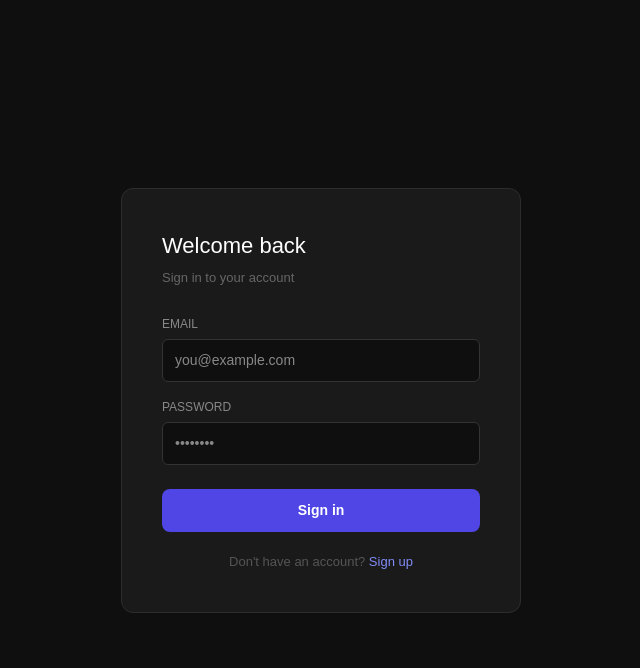
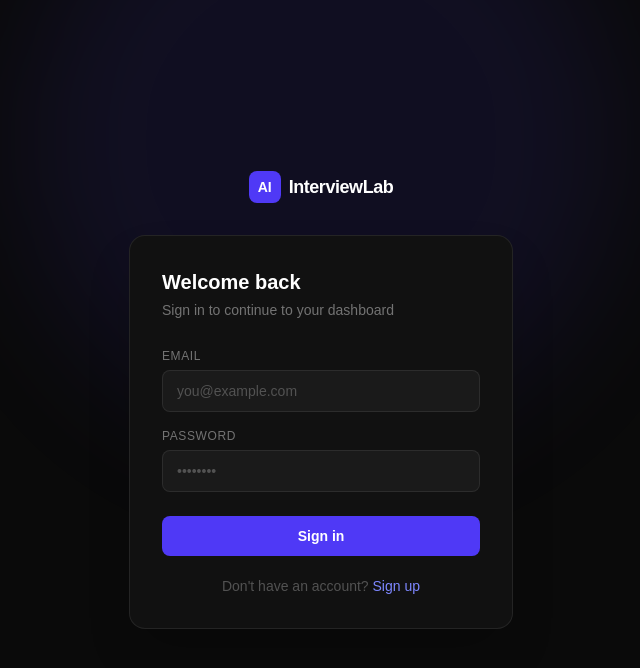
Before and after one commit to Harshitt23/Ai-interview-Collaboration-platform, a Next.js app in the folder client/: page /login in a window 1280 px wide. Shown: the top 668 px of the page, without its empty margins (319-959 px from the left). Built offline with nearby package versions, Linux system fonts and the light colour scheme; no server answers.

Commit message:
ui: redesign login and signup with Tailwind, indigo glow, proper dark theme

```diff
--- a/client/app/login/page.tsx
+++ b/client/app/login/page.tsx
@@ -27,8 +27,8 @@ export default function LoginPage() {
       router.push("/dashboard");
     } catch (err: unknown) {
       const msg =
-        (err as { response?: { data?: { message?: string } } })?.response?.data?.message ||
-        "Invalid email or password.";
+        (err as { response?: { data?: { message?: string } } })?.response?.data
+          ?.message || "Invalid email or password.";
       setError(msg);
     } finally {
       setIsLoading(false);
@@ -36,34 +36,34 @@ export default function LoginPage() {
   };
 
   return (
-    <div
-      style={{
-        minHeight: "100vh",
-        background: "#0f0f0f",
-        display: "flex",
-        alignItems: "center",
-        justifyContent: "center",
-      }}
-    >
-      <div
-        style={{
-          background: "#1a1a1a",
-          border: "1px solid #2d2d2d",
-          borderRadius: "12px",
-          padding: "40px",
-          width: "100%",
-          maxWidth: "400px",
-          color: "#fff",
-        }}
-      >
-        <h1 style={{ margin: "0 0 6px", fontSize: "22px" }}>Welcome back</h1>
-        <p style={{ margin: "0 0 28px", fontSize: "13px", color: "#666" }}>
-          Sign in to your account
+    <div className="min-h-screen bg-[#0a0a0a] flex items-center justify-center px-4">
+      {/* Background glow */}
+      <div className="absolute inset-0 overflow-hidden pointer-events-none">
+        <div className="absolute top-[-20%] left-1/2 -translate-x-1/2 w-[600px] h-[600px] bg-indigo-600/10 rounded-full blur-3xl" />
+      </div>
+
+      <div className="relative w-full max-w-sm">
+        {/* Logo */}
+        <div className="flex items-center gap-2 justify-center mb-8">
+          <div className="w-8 h-8 rounded-lg bg-indigo-600 flex items-center justify-center text-white font-bold text-sm">
+            AI
+          </div>
+          <span className="text-white font-semibold text-lg tracking-tight">
+            InterviewLab
+          </span>
+        </div>
+
+        {/* Card */}
+        <div className="bg-[#111111] border border-white/[0.08] rounded-2xl p-8 shadow-2xl">
+          <h1 className="text-white text-xl font-semibold mb-1">Welcome back</h1>
+          <p className="text-neutral-500 text-sm mb-7">
+            Sign in to continue to your dashboard
           </p>
 
-        <div style={{ marginBottom: "16px" }}>
-          <label style={{ fontSize: "12px", color: "#888", display: "block", marginBottom: "6px" }}>
-            EMAIL
+          <div className="space-y-4">
+            <div>
+              <label className="text-xs text-neutral-500 font-medium uppercase tracking-wider block mb-1.5">
+                Email
               </label>
               <input
                 type="email"
@@ -71,23 +71,13 @@ export default function LoginPage() {
                 value={email}
                 onChange={(e) => setEmail(e.target.value)}
                 onKeyDown={(e) => e.key === "Enter" && handleLogin()}
-            style={{
-              width: "100%",
-              background: "#0f0f0f",
-              color: "#fff",
-              border: "1px solid #333",
-              borderRadius: "6px",
-              padding: "10px 12px",
-              fontSize: "14px",
-              outline: "none",
-              boxSizing: "border-box",
-            }}
+                className="w-full bg-white/[0.04] border border-white/[0.08] text-white placeholder-neutral-600 rounded-lg px-3.5 py-2.5 text-sm outline-none focus:border-indigo-500 focus:ring-1 focus:ring-indigo-500 transition-colors"
               />
             </div>
 
-        <div style={{ marginBottom: "24px" }}>
-          <label style={{ fontSize: "12px", color: "#888", display: "block", marginBottom: "6px" }}>
-            PASSWORD
+            <div>
+              <label className="text-xs text-neutral-500 font-medium uppercase tracking-wider block mb-1.5">
+                Password
               </label>
               <input
                 type="password"
@@ -95,32 +85,13 @@ export default function LoginPage() {
                 value={password}
                 onChange={(e) => setPassword(e.target.value)}
                 onKeyDown={(e) => e.key === "Enter" && handleLogin()}
-            style={{
-              width: "100%",
-              background: "#0f0f0f",
-              color: "#fff",
-              border: "1px solid #333",
-              borderRadius: "6px",
-              padding: "10px 12px",
-              fontSize: "14px",
-              outline: "none",
-              boxSizing: "border-box",
-            }}
+                className="w-full bg-white/[0.04] border border-white/[0.08] text-white placeholder-neutral-600 rounded-lg px-3.5 py-2.5 text-sm outline-none focus:border-indigo-500 focus:ring-1 focus:ring-indigo-500 transition-colors"
               />
+            </div>
           </div>
 
           {error && (
-          <div
-            style={{
-              background: "#2d1515",
-              border: "1px solid #5c1f1f",
-              borderRadius: "6px",
-              padding: "10px 12px",
-              fontSize: "13px",
-              color: "#f87171",
-              marginBottom: "16px",
-            }}
-          >
+            <div className="mt-4 bg-red-500/10 border border-red-500/20 rounded-lg px-3.5 py-2.5 text-red-400 text-sm">
               {error}
             </div>
           )}
@@ -128,31 +99,19 @@ export default function LoginPage() {
           <button
             onClick={handleLogin}
             disabled={isLoading}
-          style={{
-            width: "100%",
-            background: isLoading ? "#2d2d2d" : "#4f46e5",
-            color: isLoading ? "#666" : "#fff",
-            border: "none",
-            borderRadius: "8px",
-            padding: "11px",
-            fontSize: "14px",
-            fontWeight: "bold",
-            cursor: isLoading ? "not-allowed" : "pointer",
-          }}
+            className="mt-6 w-full bg-indigo-600 hover:bg-indigo-500 disabled:bg-white/[0.06] disabled:text-neutral-600 text-white font-semibold rounded-lg py-2.5 text-sm transition-colors cursor-pointer disabled:cursor-not-allowed"
           >
             {isLoading ? "Signing in…" : "Sign in"}
           </button>
 
-        <p style={{ textAlign: "center", marginTop: "20px", fontSize: "13px", color: "#555" }}>
+          <p className="text-center mt-5 text-sm text-neutral-600">
             Don&apos;t have an account?{" "}
-          <a
-            href="/signup"
-            style={{ color: "#818cf8", textDecoration: "none" }}
-          >
+            <a href="/signup" className="text-indigo-400 hover:text-indigo-300 transition-colors">
               Sign up
             </a>
           </p>
         </div>
       </div>
+    </div>
   );
 }
--- a/client/app/signup/page.tsx
+++ b/client/app/signup/page.tsx
@@ -29,8 +29,8 @@ export default function SignupPage() {
       router.push("/login");
     } catch (err: unknown) {
       const msg =
-        (err as { response?: { data?: { message?: string } } })?.response?.data?.message ||
-        "Signup failed. Please try again.";
+        (err as { response?: { data?: { message?: string } } })?.response?.data
+          ?.message || "Signup failed. Please try again.";
       setError(msg);
     } finally {
       setIsLoading(false);
@@ -38,57 +38,47 @@ export default function SignupPage() {
   };
 
   return (
-    <div
-      style={{
-        minHeight: "100vh",
-        background: "#0f0f0f",
-        display: "flex",
-        alignItems: "center",
-        justifyContent: "center",
-      }}
-    >
-      <div
-        style={{
-          background: "#1a1a1a",
-          border: "1px solid #2d2d2d",
-          borderRadius: "12px",
-          padding: "40px",
-          width: "100%",
-          maxWidth: "400px",
-          color: "#fff",
-        }}
-      >
-        <h1 style={{ margin: "0 0 6px", fontSize: "22px" }}>Create account</h1>
-        <p style={{ margin: "0 0 28px", fontSize: "13px", color: "#666" }}>
+    <div className="min-h-screen bg-[#0a0a0a] flex items-center justify-center px-4">
+      {/* Background glow */}
+      <div className="absolute inset-0 overflow-hidden pointer-events-none">
+        <div className="absolute top-[-20%] left-1/2 -translate-x-1/2 w-[600px] h-[600px] bg-indigo-600/10 rounded-full blur-3xl" />
+      </div>
+
+      <div className="relative w-full max-w-sm">
+        {/* Logo */}
+        <div className="flex items-center gap-2 justify-center mb-8">
+          <div className="w-8 h-8 rounded-lg bg-indigo-600 flex items-center justify-center text-white font-bold text-sm">
+            AI
+          </div>
+          <span className="text-white font-semibold text-lg tracking-tight">
+            InterviewLab
+          </span>
+        </div>
+
+        {/* Card */}
+        <div className="bg-[#111111] border border-white/[0.08] rounded-2xl p-8 shadow-2xl">
+          <h1 className="text-white text-xl font-semibold mb-1">Create account</h1>
+          <p className="text-neutral-500 text-sm mb-7">
             Start conducting interviews today
           </p>
 
-        <div style={{ marginBottom: "16px" }}>
-          <label style={{ fontSize: "12px", color: "#888", display: "block", marginBottom: "6px" }}>
-            NAME
+          <div className="space-y-4">
+            <div>
+              <label className="text-xs text-neutral-500 font-medium uppercase tracking-wider block mb-1.5">
+                Name
               </label>
               <input
                 placeholder="John Doe"
                 value={name}
                 onChange={(e) => setName(e.target.value)}
                 onKeyDown={(e) => e.key === "Enter" && handleSignup()}
-            style={{
-              width: "100%",
-              background: "#0f0f0f",
-              color: "#fff",
-              border: "1px solid #333",
-              borderRadius: "6px",
-              padding: "10px 12px",
-              fontSize: "14px",
-              outline: "none",
-              boxSizing: "border-box",
-            }}
+                className="w-full bg-white/[0.04] border border-white/[0.08] text-white placeholder-neutral-600 rounded-lg px-3.5 py-2.5 text-sm outline-none focus:border-indigo-500 focus:ring-1 focus:ring-indigo-500 transition-colors"
               />
             </div>
 
-        <div style={{ marginBottom: "16px" }}>
-          <label style={{ fontSize: "12px", color: "#888", display: "block", marginBottom: "6px" }}>
-            EMAIL
+            <div>
+              <label className="text-xs text-neutral-500 font-medium uppercase tracking-wider block mb-1.5">
+                Email
               </label>
               <input
                 type="email"
@@ -96,23 +86,13 @@ export default function SignupPage() {
                 value={email}
                 onChange={(e) => setEmail(e.target.value)}
                 onKeyDown={(e) => e.key === "Enter" && handleSignup()}
-            style={{
-              width: "100%",
-              background: "#0f0f0f",
-              color: "#fff",
-              border: "1px solid #333",
-              borderRadius: "6px",
-              padding: "10px 12px",
-              fontSize: "14px",
-              outline: "none",
-              boxSizing: "border-box",
-            }}
+                className="w-full bg-white/[0.04] border border-white/[0.08] text-white placeholder-neutral-600 rounded-lg px-3.5 py-2.5 text-sm outline-none focus:border-indigo-500 focus:ring-1 focus:ring-indigo-500 transition-colors"
               />
             </div>
 
-        <div style={{ marginBottom: "24px" }}>
-          <label style={{ fontSize: "12px", color: "#888", display: "block", marginBottom: "6px" }}>
-            PASSWORD
+            <div>
+              <label className="text-xs text-neutral-500 font-medium uppercase tracking-wider block mb-1.5">
+                Password
               </label>
               <input
                 type="password"
@@ -120,32 +100,13 @@ export default function SignupPage() {
                 value={password}
                 onChange={(e) => setPassword(e.target.value)}
                 onKeyDown={(e) => e.key === "Enter" && handleSignup()}
-            style={{
-              width: "100%",
-              background: "#0f0f0f",
-              color: "#fff",
-              border: "1px solid #333",
-              borderRadius: "6px",
-              padding: "10px 12px",
-              fontSize: "14px",
-              outline: "none",
-              boxSizing: "border-box",
-            }}
+                className="w-full bg-white/[0.04] border border-white/[0.08] text-white placeholder-neutral-600 rounded-lg px-3.5 py-2.5 text-sm outline-none focus:border-indigo-500 focus:ring-1 focus:ring-indigo-500 transition-colors"
               />
+            </div>
           </div>
 
           {error && (
-          <div
-            style={{
-              background: "#2d1515",
-              border: "1px solid #5c1f1f",
-              borderRadius: "6px",
-              padding: "10px 12px",
-              fontSize: "13px",
-              color: "#f87171",
-              marginBottom: "16px",
-            }}
-          >
+            <div className="mt-4 bg-red-500/10 border border-red-500/20 rounded-lg px-3.5 py-2.5 text-red-400 text-sm">
               {error}
             </div>
           )}
@@ -153,31 +114,19 @@ export default function SignupPage() {
           <button
             onClick={handleSignup}
             disabled={isLoading}
-          style={{
-            width: "100%",
-            background: isLoading ? "#2d2d2d" : "#4f46e5",
-            color: isLoading ? "#666" : "#fff",
-            border: "none",
-            borderRadius: "8px",
-            padding: "11px",
-            fontSize: "14px",
-            fontWeight: "bold",
-            cursor: isLoading ? "not-allowed" : "pointer",
-          }}
+            className="mt-6 w-full bg-indigo-600 hover:bg-indigo-500 disabled:bg-white/[0.06] disabled:text-neutral-600 text-white font-semibold rounded-lg py-2.5 text-sm transition-colors cursor-pointer disabled:cursor-not-allowed"
           >
             {isLoading ? "Creating account…" : "Create account"}
           </button>
 
-        <p style={{ textAlign: "center", marginTop: "20px", fontSize: "13px", color: "#555" }}>
+          <p className="text-center mt-5 text-sm text-neutral-600">
             Already have an account?{" "}
-          <a
-            href="/login"
-            style={{ color: "#818cf8", textDecoration: "none" }}
-          >
+            <a href="/login" className="text-indigo-400 hover:text-indigo-300 transition-colors">
               Sign in
             </a>
           </p>
         </div>
       </div>
+    </div>
   );
 }
```
Lines whose indentation alone changed are shown as unchanged.
